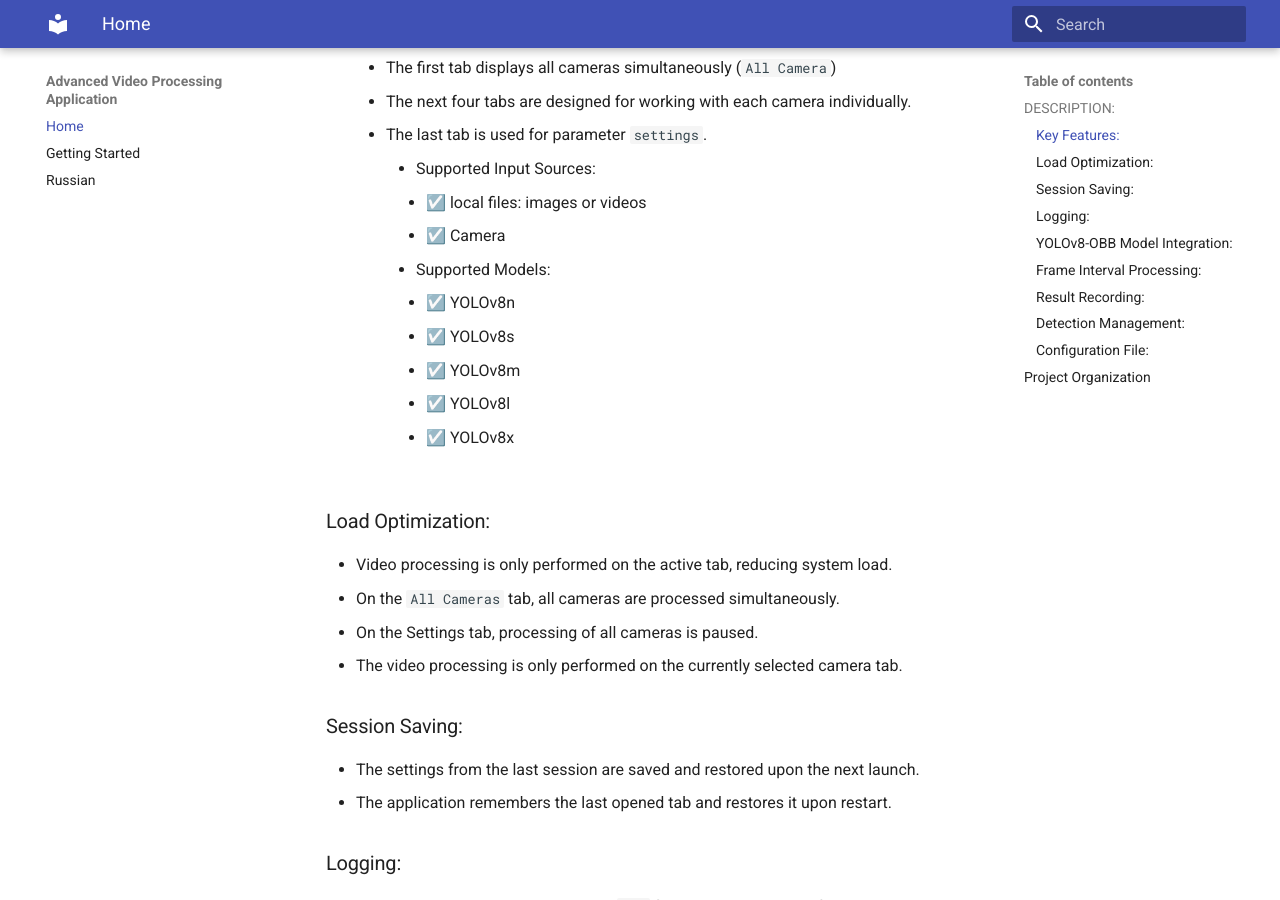
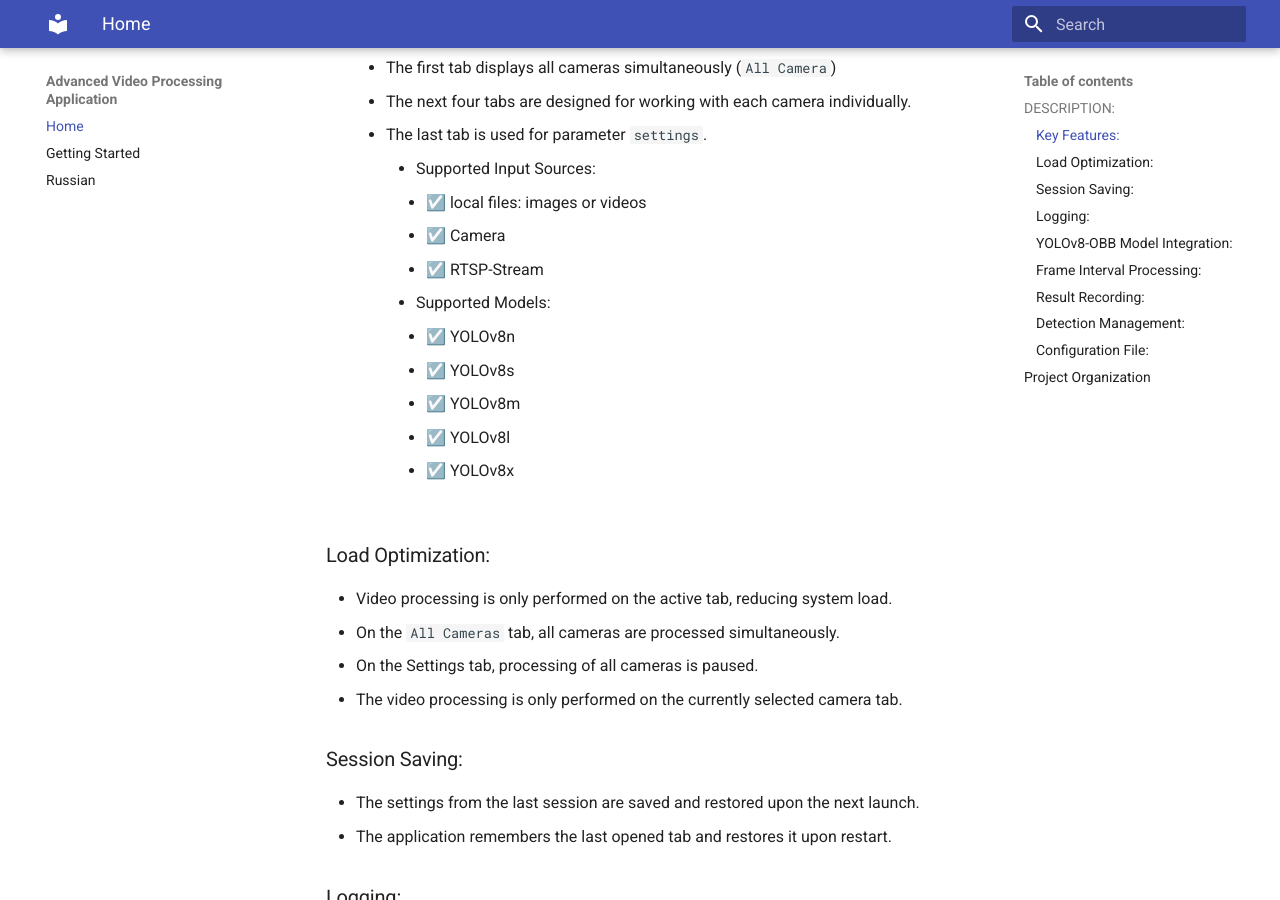
Before and after one commit to OlegShamaev/GUI-YOLOv8-OBB-4-STREAMS, an MkDocs documentation site: the page built from docs/docs/index.md, in a window 1280 px wide and 900 px high, scrolled down 934 px. Built offline with MkDocs 1.6.1 and Material for MkDocs 9.7.7, drawn with Linux system fonts in a browser that asks for light colours.

Commit message:
change README.md

```diff
--- a/docs/docs/index.md
+++ b/docs/docs/index.md
@@ -35,6 +35,7 @@ _______________________________________
         <ul>
             <li>☑️ local files: images or videos</li>
             <li>☑️ Camera</li>
+            <li>☑️ RTSP-Stream</li>
         </ul>
         <li>Supported Models:</li>
         <ul>
```
Also changed, not shown: README.md.
